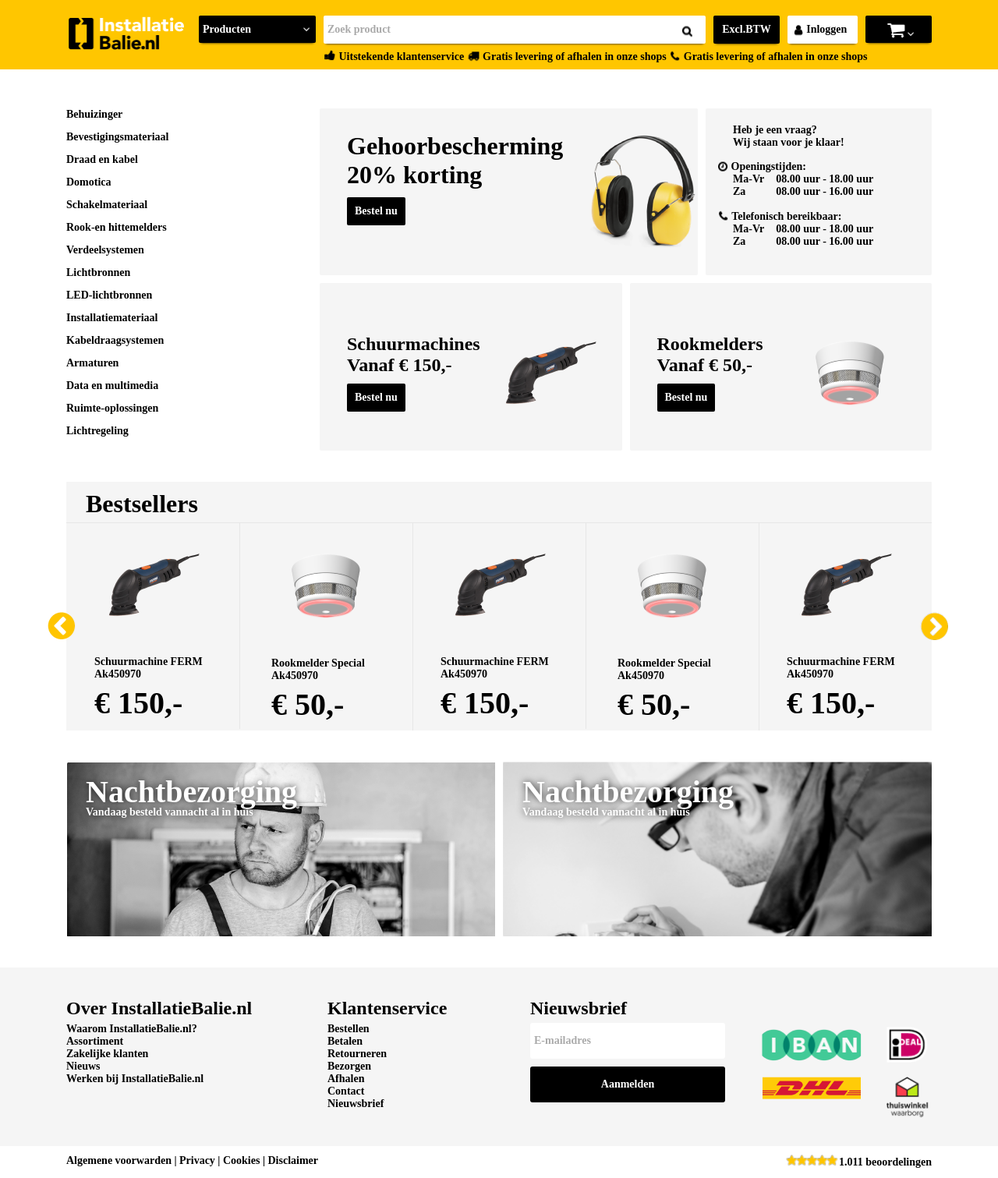
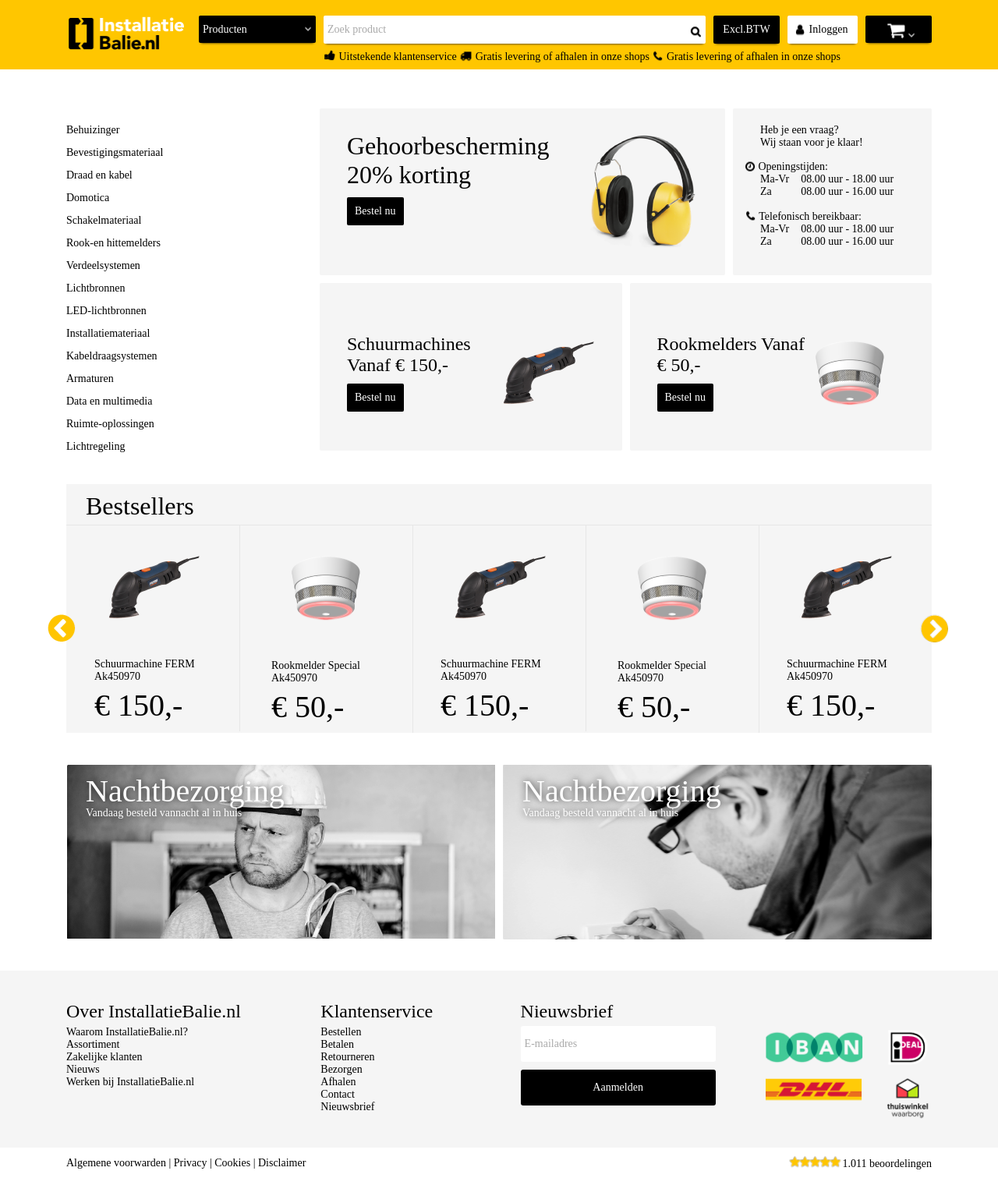
Before and after one commit to MelissaKit/LayoutISM01, a plain HTML site: page index.html in a window 1280 px wide. Shown: the whole page at 78% size. Drawn offline with nearby package versions, Linux system fonts and the light colour scheme; a web font is replaced by a local one.

Commit message:
improves + sprites

```diff
--- a/index.html
+++ b/index.html
@@ -20,6 +20,7 @@
                         <select class="product f-small" id="product">
                             <option disabled selected>Producten</option>
                         </select>
+                        <div class="arrow-img"></div>
                     </div>
                     <div class="items-block-container">
                         <div class="top-menu-items-block">
@@ -33,23 +34,24 @@
                                         <input class="f-small" type="button" value="Excl.BTW">
                                     </div>
                                     <div class="log-container">
-                                        <input class="inloggen f-small" type="button" value="   Inloggen">
+                                        <input class="inloggen f-small" type="button" value="Inloggen">
+                                        <div class="log-img"></div>
                                     </div>
                                     <div class="card-container">
                                         <select class="card">
                                             <option disabled selected></option>
                                         </select>
+                                        <div class="card-img"></div>
+                                        <div class="arrow-card-img"></div>
                                     </div>
                                 </div>
                             </div>
                             <div class="items-column">
                                 <div class="items-row">
                                     <div class="f-small header-info">
-                                        <img src="Images/like.png" class="sign"> Uitstekende klantenservice <img
-                                            src="Images/car.png"
-                                            class="sign">
+                                        <span class="sign like"></span> Uitstekende klantenservice <span class="sign car"></span>
                                         Gratis levering of afhalen
-                                        in onze shops <img src="Images/phone.png" class="sign"> Gratis
+                                        in onze shops <span class="sign phone"></span> Gratis
                                         levering of afhalen in onze shops
                                     </div>
                                 </div>
@@ -113,7 +115,7 @@
                                 </div>
                             </div>
                             <div class="text-block">
-                                <span><img src="Images/clock%20.png" class="sign"> Openingstijden:</span>
+                                <span class="title-logo"><span class="sign clock"></span> Openingstijden:</span>
                                 <div class="schedule">
                                     <ul>
                                         <li>Ma-Vr</li>
@@ -126,7 +128,7 @@
                                 </div>
                             </div>
                             <div class="text-block">
-                                <span><img src="Images/phone.png" class="sign"> Telefonisch bereikbaar:</span>
+                                <span class="title-logo"><span class="sign phone"></span> Telefonisch bereikbaar:</span>
                                 <div class="schedule">
                                     <ul>
                                         <li>Ma-Vr</li>
@@ -261,9 +263,10 @@
     </main>
 </div>
 <footer>
-    <div class="footer-wrapper">
+    <div class="footer-wrapper-top">
         <div class="footer-content">
-            <div class="footer-column-1">
+            <div class="footer-column-1 footer-column">
+                <div>
                     <dl class="f-small">
                         <dt class="f-medium">Over InstallatieBalie.nl</dt>
                         <dd><a href="#">Waarom InstallatieBalie.nl?</a></dd>
@@ -273,7 +276,9 @@
                         <dd><a href="#">Werken bij InstallatieBalie.nl</a></dd>
                     </dl>
                 </div>
-            <div class="footer-column-2">
+            </div>
+            <div class="footer-column-2 footer-column">
+                <div>
                     <dl class="f-small">
                         <dt class="f-medium">Klantenservice</dt>
                         <dd><a href="#">Bestellen</a></dd>
@@ -285,14 +290,18 @@
                         <dd><a href="#">Nieuwsbrief</a></dd>
                     </dl>
                 </div>
-            <div class="footer-column-3">
+            </div>
+            <div class="footer-column-3 footer-column">
+                <div class="">
                     <dl class="f-small">
                         <dt class="f-medium">Nieuwsbrief</dt>
                         <dd><input type="text" placeholder="E-mailadres" class="f-small"></dd>
                         <dd><input class="f-small" type="button" value="Aanmelden"></dd>
                     </dl>
                 </div>
-            <div class="footer-column-4 footer-logo">
+            </div>
+            <div class="footer-column-4 footer-column">
+                <div class="footer-logo">
                     <div class="first-logos logo-row">
                         <a href="#" class="logo-1"><img class="s-bigger" src="Images/logo1.png"></a>
                         <a href="#" class="logo-2"><img class="s-smaller" src="Images/logo2.png"></a>
@@ -304,7 +313,8 @@
                 </div>
             </div>
         </div>
-    <div class="footer-wrapper last">
+    </div>
+    <div class="footer-wrapper-bottom last">
         <div class="footer-end">
             <div class="end-content">
                 <div>
--- a/style.css
+++ b/style.css
@@ -7,10 +7,9 @@
     padding: 0;
     font-family: Avenir-Black;
     min-width: 100%;
-    font-weight: bold;
 }
 
-.header-wrapper, .main-wrapper, .footer-wrapper{
+.header-wrapper, .main-wrapper, .footer-wrapper-top, .footer-wrapper-bottom{
     padding: 0 25px;
 }
 
@@ -52,7 +51,7 @@
 }
 
 .hamburger-input, .hamburger{
-    display: none;
+    visibility: hidden;
 }
 
 .top-menu input, .top-menu select {
@@ -62,6 +61,7 @@
     color: white;
     border: none;
     box-shadow: 0 3px 3px -3px black;
+    box-sizing: border-box;
 }
 
 .top-menu select {
@@ -90,11 +90,23 @@
     max-width: 150px;
     color: white;
     margin: 0 5px;
+    position: relative;
 }
 
 .top-menu .product-container select.product {
+    padding-right: 15px;
     width: 100%;
-    background: url("Images/arrow.png") black no-repeat 95% center;
+}
+
+.top-menu .product-container div.arrow-img{
+    background: url('Images/sprites.png') -10px -10px transparent no-repeat;
+    width: 100%;
+    max-width: 10px;
+    height: 7px;
+    position: absolute;
+    top:25%;
+    transform: translateY(-50%);
+    right: 5px;
 }
 
 .top-menu .search-container {
@@ -109,29 +121,43 @@
     width: 100%;
     background-color: white;
     color: black;
-    padding: 10px 0;
+    padding: 10px 25px 10px 5px;
 }
 
 .top-menu .search-container .searchLink {
-    background: url("Images/search.png") transparent no-repeat center;
+    background: url('Images/sprites.png') -182px -10px transparent no-repeat;
     width: 100%;
     max-width: 20px;
     height: 20px;
     position: absolute;
-    left: 93%;
-    top: 10px;
+    top:50%;
+    transform: translateY(-50%);
+    right: 5px;
 }
 
 .top-menu .log-container {
     width: 100%;
     max-width: 90px;
     margin: 0 5px;
+    position: relative;
 }
 
 .top-menu .log-container input.inloggen {
-    background: url("Images/prof.png") white no-repeat 2% center;
+    padding-left: 20px;
     color: black;
     width: 100%;
+    background-color: white;
+}
+
+.top-menu .log-container div.log-img {
+    background: url("Images/sprites.png") -226px -10px transparent no-repeat;
+    width: 100%;
+    max-width: 25px;
+    height: 23px;
+    position: absolute;
+    top:50%;
+    transform: translateY(-50%);
+    left: 3px;
 }
 
 .top-menu .btw-container {
@@ -148,16 +174,57 @@
     width: 100%;
     max-width: 85px;
     margin-left: 5px;
+    position: relative;
 }
 
 .top-menu .card-container select.card {
-    background: url('Images/card.png') 45% center no-repeat, url('Images/arrow.png') black no-repeat 70% 70%;
+    background: black;
     width: 100%;
+}
+
+.top-menu .card-container div.card-img {
+    background: url('Images/sprites.png') transparent -385px -10px no-repeat;
+    width: 100%;
+    max-width: 46px;
+    height: 33px;
+    position: absolute;
+    top:50%;
+    transform: translateY(-50%);
+    right :25% ;
+}
+
+.top-menu .card-container div.arrow-card-img{
+    background: url('Images/sprites.png') transparent -10px -10px no-repeat;
+    width: 100%;
+    max-width: 10px;
+    height: 7px;
+    position: absolute;
+    top:70%;
+    transform: translateY(-50%);
+    right :25% ;
 }
 
 .top-menu .header-info {
     width: 100%;
     margin: 8px 0 8px 5px;
+}
+
+body span.car{
+    display: inline-block;
+    width: 17px; height: 14px;
+    background: url('Images/sprites.png') -145px -10px;
+}
+
+body span.phone{
+    display: inline-block;
+    width: 15px; height: 15px;
+    background: url('Images/sprites.png') -74px -10px;
+}
+
+body span.like{
+    display: inline-block;
+    width: 16px; height: 15px;
+    background: url('Images/sprites.png') -109px -10px;
 }
 
 /*      first-block     */
@@ -197,8 +264,6 @@
 .nav-container {
     display: flex;
     margin: 50px 0 40px 0;
-    width: 100%;
-    max-width: 1110px;
 }
 
 .menu-container {
@@ -208,7 +273,7 @@
 
 .right-content {
     width: 100%;
-    max-width: 785px;
+    max-width: 1000px;
 }
 
 .right-content .two-block-container-66-33, .two-block-container-50-50 {
@@ -220,11 +285,14 @@
     background-color: rgb(245, 245, 245);
     border-radius: 2px;
     width: 100%;
+    box-sizing: border-box;
 }
 
 .right-content .block-66 {
     max-width: 780px;
     margin-right: 10px;
+    padding: 30px 35px 30px 35px;
+
 }
 
 .right-content .block-33 {
@@ -241,7 +309,7 @@
 .block-66-items-container div.imageContainer {
     width: 100%;
     max-width: 148px;
-    min-width: 90px;   /*?*/
+    min-width: 90px;
 }
 
 .block-66-items-container div.imageContainer img{
@@ -250,9 +318,7 @@
 
 .block-66-items-container .infoContainer {
     width: 100%;
-    max-width: 320px;
     align-self: flex-start;
-    margin: 30px 0 30px 35px;
 }
 
 .block-66-items-container .infoContainer input {
@@ -284,7 +350,7 @@
     display: flex;
 }
 
-.right-content .block-33 span {
+.right-content .block-33 span.title-logo {
     width: 100%;
     display: block;
     padding-top: 10px;
@@ -313,7 +379,7 @@
 
 .block-50 {
     max-width: 390px;
-    padding: 65px 0 50px 0;
+    padding: 65px 35px 50px 35px;
 }
 
 .two-block-container-50-50 .block-50:first-child {
@@ -339,7 +405,6 @@
 .block-50 div.infoContainer {
     width: 100%;
     max-width: 200px;
-    margin-left: 35px;
 }
 
 .block-50 input {
@@ -369,12 +434,12 @@
 }
 
 .slider button.slick-prev {
-    background: url("Images/arrowPrev.png") no-repeat;
+    background: url("Images/sprites.png") -328px -10px no-repeat;
     z-index: 1;
 }
 
 .slider button.slick-next {
-    background: url("Images/arrowNext.png") no-repeat;
+    background: url("Images/sprites.png") -271px -10px no-repeat;
 }
 
 .slider ul {
@@ -424,6 +489,12 @@
     max-width: 140px;
 }
 
+span.clock{
+    display: inline-block;
+    width: 14px; height: 14px;
+    background: url('Images/sprites.png') -40px -10px;
+}
+
 /*      third-block     */
 .posters-container {
     display: flex;
@@ -435,25 +506,26 @@
     max-width: 640px;
     text-shadow: 0 0 10px rgba(0, 0, 0, 0.8);
     position: relative;
-    height: 224px;
+    padding: 15px 25px 15px 25px;
+    box-sizing: border-box;
+    min-height: 225px;
+}
+
+.posters-container .f-bigger{
+    line-height: 40px;
 }
 
 .poster .label {
     color: white;
-    margin: 15px 0 0 25px;
-}
-
-.poster .label .f-small{
-    margin-top: -5px;
 }
 
 .poster-one{
-    background: url("Images/Foto2.png") no-repeat center;
+    background: url("Images/Foto2.png") no-repeat top ;
     margin-right: 10px;
 }
 
 .poster-two{
-    background: url("Images/Foto1.png") no-repeat center;
+    background: url("Images/Foto1.png") no-repeat top;
 }
 
 /*      footer      */
@@ -477,40 +549,32 @@
 }
 
 .footer-content .footer-logo {
-    padding-top: 70px;
-    display: flex;
-    flex-direction: column;
-    align-items: flex-start;
+    padding-top: 45px;
 }
 
-div[class^="footer-column"] {
+div.footer-column{
     padding-top: 25px;
-    width: 100%;
 }
 
-.footer-column-1 {
-    max-width: 270px;
-    margin-right: 70px;
+div.footer-column-1 {
+    margin-right: 80px;
 }
 
 .footer-column-2 {
-    max-width: 165px;
-    margin-right: 95px;
+    margin-right: 90px;
 }
 
 .footer-column-3 {
-    max-width: 250px;
-    margin-right: 45px;
+    margin-right: 40px;
 }
 
-.footer-column-4 {
-    max-width: 220px;
+.footer-column-4{
 }
 
 .footer-logo div {
     display: flex;
     width: 100%;
-    justify-content: flex-end;
+    max-width: 215px;
 }
 
 .footer-logo .s-bigger {
@@ -531,22 +595,17 @@
     padding-bottom: 10px;
 }
 
-.footer-column-3 dl, .footer-column-3 dd {
-    width: 100%;
-}
-
 .footer-column-3 input {
-    padding: 15px 0px;
+    padding: 15px 5px;
+    box-sizing: border-box;
     border: none;
     border-radius: 3px;
-    width: 100%;
-    max-width: 250px;
     margin-bottom: 10px;
+    width:250px;
 }
 
 .footer-column-3 input[type="button"] {
-    width: 100%;
-    max-width: 250px;
+    padding: 15px 85px;
     color: white;
     background-color: black;
 }
@@ -576,12 +635,12 @@
 footer input::placeholder, header input::placeholder, input, select {
     font-family: Avenir-Black;
     color: rgb(170, 170, 170);
-    font-weight: bold;
-    padding: 5px;
+    /*font-weight: bold;*/
+    /*padding: 5px;*/
 }
 
 .top-menu-items input:-ms-input-placeholder, input:-ms-input-placeholder {
-    font-weight: bold;
+    /*font-weight: bold;*/
     color: rgb(170, 170, 170) !important;
 }
 
@@ -594,7 +653,6 @@
 @font-face {
     font-family: Avenir-Black;
     src: url(Fonts/Avenir-Black.woff);
-    font-weight: bold;
 }
 
 .f-bigger {
@@ -607,27 +665,28 @@
 
 .f-smaller {
     font-size: 12px;
-    font-weight: bold;
+   /* font-weight: bold;*/
 }
 
 .f-small {
     font-size: 14px;
-    font-weight: bold;
+    /*font-weight: bold;*/
 }
 
 .f-medium {
     font-size: 24px;
-    font-weight: bold;
+   /* font-weight: bold;*/
 }
 
 @media only screen and (max-width: 1023px ){
+
     .two-block-container-66-33, .two-block-container-50-50, .posters-container{
         flex-direction: column;
         justify-content: center;
     }
 
-    .two-block-container-66-33 .infoContainer{
-        margin: 30px 10px;
+    .two-block-container-66-33, .block-66 .infoContainer span.f-big{
+        font-size:4vw;
     }
 
     .right-content .block-50, .right-content .block-66, .right-content .block-33{
@@ -636,7 +695,6 @@
 
     .block-50-items-container{
         justify-content: center;
-
     }
 
     .right-content .block-33{
@@ -647,6 +705,8 @@
 
     .poster{
         margin:0;
+        max-width: 1100px;
+        text-align: center;
     }
 
     .right-content .block-50:last-child, .posters-container .poster-two{
@@ -659,32 +719,45 @@
 
     .footer-content{
         flex-wrap: wrap;
-        justify-content: center;
-    }
-
-    div[class^="footer-column"] {
-        width: 100%;
-        max-width: 270px;
-        margin: 0;
     }
 
     .card-container, .btw-container, .product-container, .header-info{
         display: none;
     }
 
-    .footer-logo div{
-        justify-content: flex-start;
+    div.footer-column{
+        flex-basis: 50%;
+        margin: 0;
+    }
+
+    div.footer-column:nth-child(even){
+        position: relative;
+    }
+
+    div.footer-column:nth-child(even)>div{
+        position: absolute;
+        right: 0;
     }
 }
 
 @media only screen and (max-width: 639px ){
 
-    .menu-container{
-        display: unset;
+    .two-block-container-66-33, .block-66 .infoContainer span.f-big{
+        font-size:5vw;
     }
 
-    .top-menu .search-container .searchLink {
-        left: 85%;
+    div.footer-column{
+        flex-basis: 100%;
+        margin: 0;
+        text-align: center;
+    }
+
+    div.footer-logo{
+        display: inline-block;
+    }
+
+    div.footer-column:nth-child(even)>div{
+        position: inherit;
     }
 
     .end-content{
@@ -697,7 +770,7 @@
     }
 
     .hamburger-input, .hamburger{
-        display: unset;
+        visibility: visible;
     }
 
     .left-side-menu a
@@ -711,9 +784,7 @@
         position: relative;
         top: 0;
         left: -10px;
-
         z-index: 1;
-
         -webkit-user-select: none;
         user-select: none;
     }
```
Also changed, not shown: Images/sprites.png (added). Lines whose indentation alone changed are shown as unchanged.
